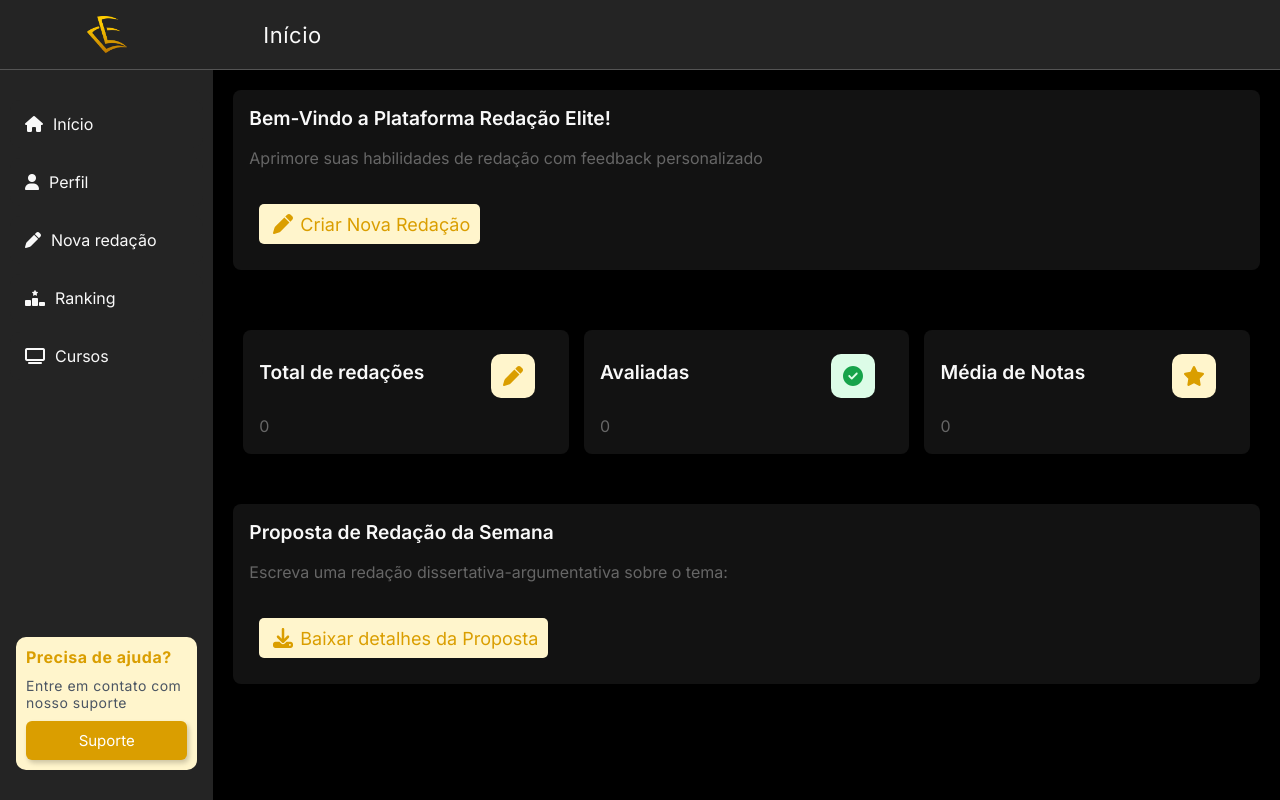
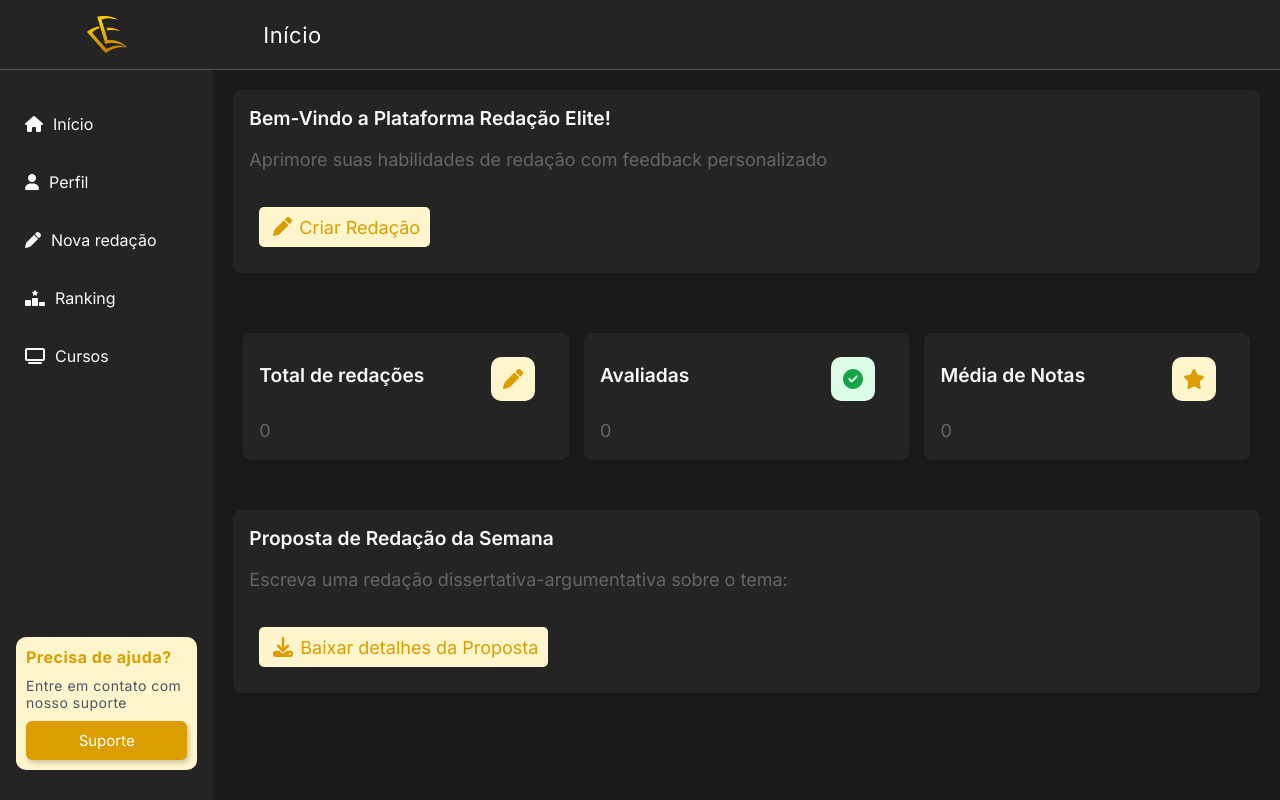
Before and after one commit to Hiarleyy/Plataforma-Redacao-Front, a React (Vite) app in the folder ppe-front/: page /aluno in a window 1280 px wide. Built offline with nearby package versions, Linux system fonts and the light colour scheme.

Commit message:
alteração das cores dos cards e da pagina inicial do aluno

```diff
--- a/ppe-front/src/components/Card/Card.module.css
+++ b/ppe-front/src/components/Card/Card.module.css
@@ -9,7 +9,7 @@
 
 /* Variantes de estilo */
 .default {
-  background-color: #121212;
+  background-color:#242424;
   box-shadow: 0 2px 4px rgba(0, 0, 0, 0.1);
 }
 
@@ -43,6 +43,7 @@
 
 .content {
   padding: 16px;
+  font-size: 18px;
 }
 
 .title {
--- a/ppe-front/src/pages/Aluno/Inicio/Inicio.jsx
+++ b/ppe-front/src/pages/Aluno/Inicio/Inicio.jsx
@@ -15,10 +15,10 @@ const Inicio = () => {
             actions={
               <>
               <button className={styles.button}>
-              <svg className={styles.icon} width="20" height="20" viewBox="0 0 20 20" fill="none" xmlns="http://www.w3.org/2000/svg">
+              <svg className={styles.icon} width="19" height="19" viewBox="0 0 20 20" fill="none" xmlns="http://www.w3.org/2000/svg">
               <path d="M14.1677 0.732422L12.2771 2.62305L17.3552 7.70117L19.2458 5.81055C20.2224 4.83398 20.2224 3.25195 19.2458 2.27539L17.7068 0.732422C16.7302 -0.244141 15.1482 -0.244141 14.1716 0.732422H14.1677ZM11.3943 3.50586L2.28879 12.6152C1.88254 13.0215 1.58567 13.5254 1.4216 14.0762L0.0387918 18.7754C-0.0588645 19.1074 0.0309793 19.4629 0.273167 19.7051C0.515354 19.9473 0.870823 20.0371 1.19895 19.9434L5.89817 18.5605C6.44895 18.3965 6.95285 18.0996 7.3591 17.6934L16.4724 8.58398L11.3943 3.50586Z" fill="#DA9E00"/>
               </svg>
-              Criar Nova Redação
+              Criar Redação
               </button>
               </>
             }
--- a/ppe-front/src/pages/Aluno/Inicio/styles.module.css
+++ b/ppe-front/src/pages/Aluno/Inicio/styles.module.css
@@ -14,7 +14,7 @@
   .container {
       width: 100%;
       min-height: 100vh;
-      background-color: #000000;
+      background-color: #1A1A1A;
       display: flex;
       flex-direction: column;
     }
@@ -23,7 +23,7 @@
       font-family: 'Inter', sans-serif;
       font-size: 18px;
       display: flex;
-      align-items: start;
+      text-align: start;
       height: 40px;
       background-color: #FFF5CC;
       color: #DA9E00;
```
